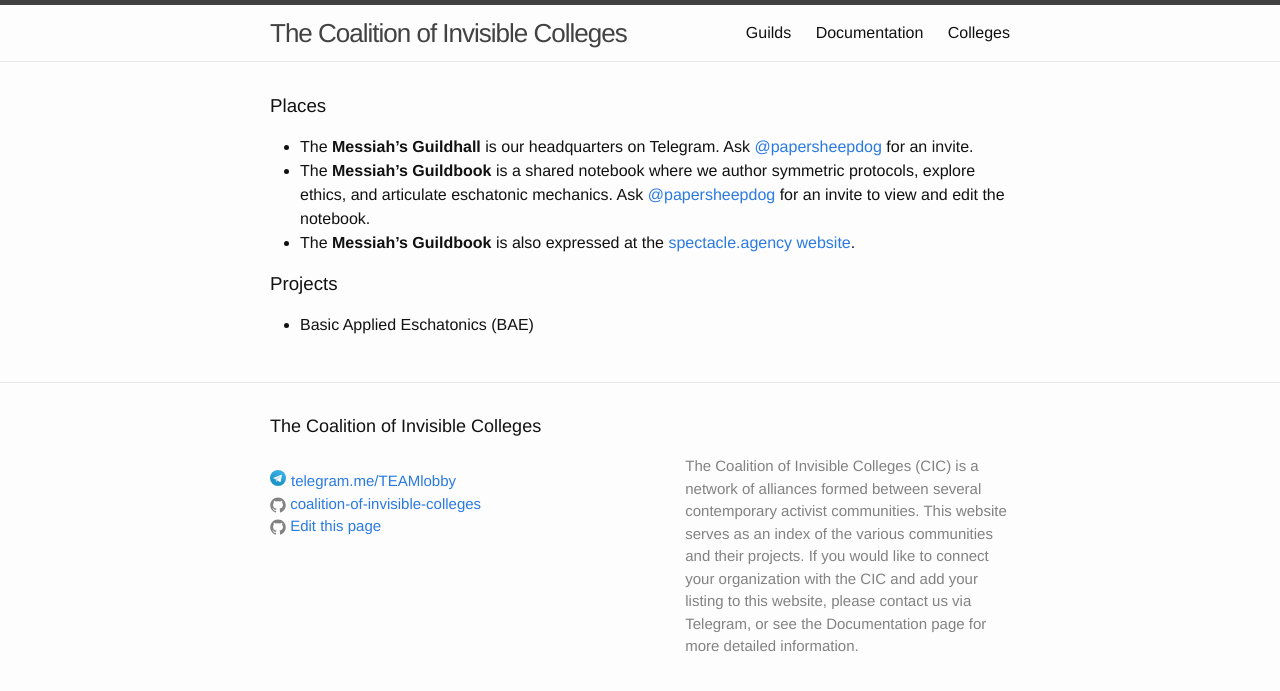
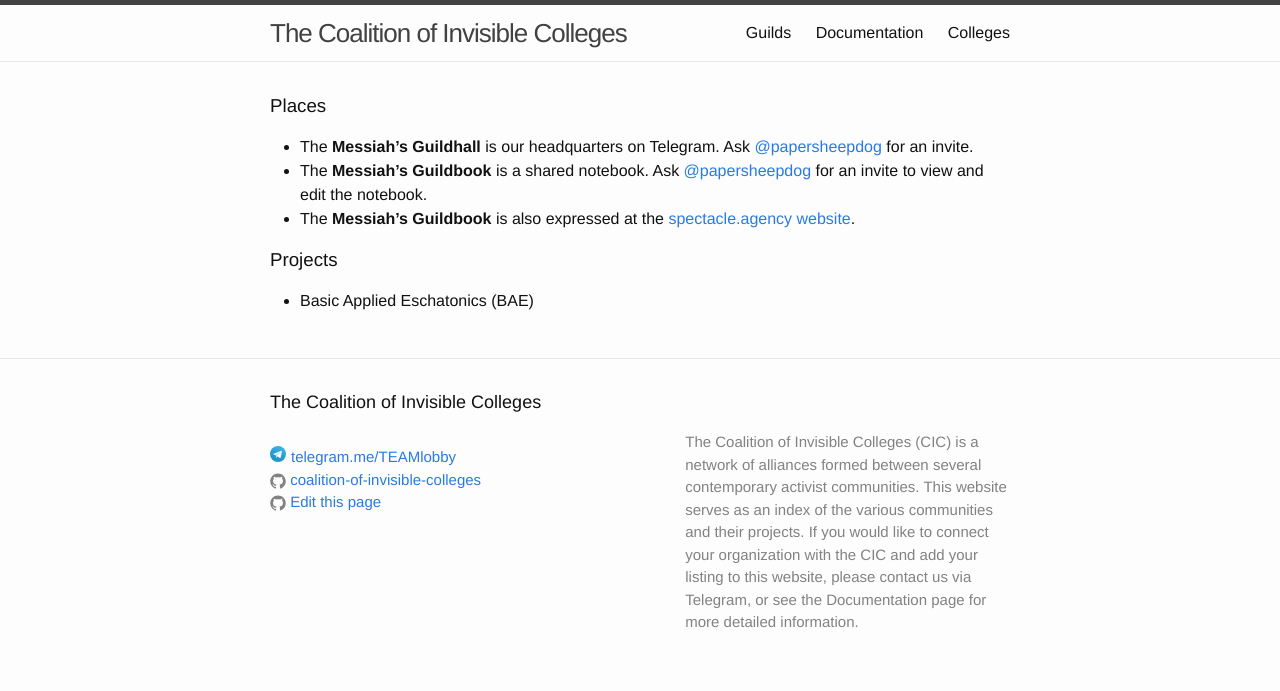
Before and after one commit to coalition-of-invisible-colleges/cic.github.io, a Jekyll site: the page built from colleges/TEAM/team-messiahs.md, in a window 1280 px wide. Shown: the top 691 px of the page. Built offline with Jekyll 4.4.1, drawn with Linux system fonts in a browser that asks for light colours.

Commit message:
Shortened guildbook description

```diff
--- a/colleges/TEAM/team-messiahs.md
+++ b/colleges/TEAM/team-messiahs.md
@@ -6,7 +6,7 @@ pointperson: papersheepdog
 ---
 ### Places
 * The **Messiah's Guildhall** is our headquarters on Telegram. Ask [@papersheepdog](http://telegram.me/papersheepdog) for an invite.
-* The **Messiah's Guildbook** is a shared notebook where we author symmetric protocols, explore ethics, and articulate eschatonic mechanics.  Ask [@papersheepdog](http://telegram.me/papersheepdog) for an invite to view and edit the notebook.
+* The **Messiah's Guildbook** is a shared notebook. Ask [@papersheepdog](http://telegram.me/papersheepdog) for an invite to view and edit the notebook.
 * The **Messiah's Guildbook** is also expressed at the [spectacle.agency website](http://spectacle.agency/pages/view/171/messiahs-guildbook-wiki-home).
 
 ### Projects
```
